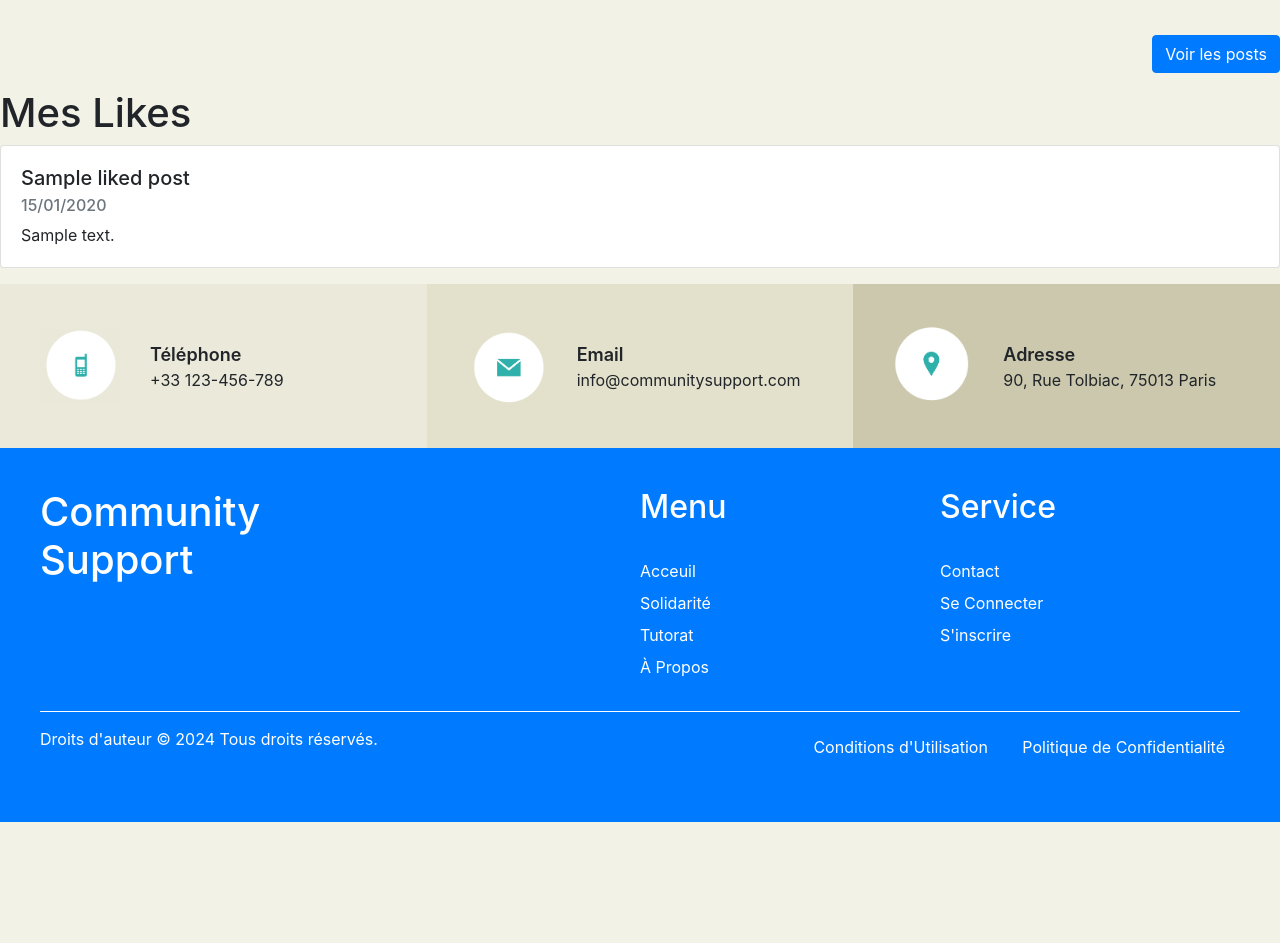
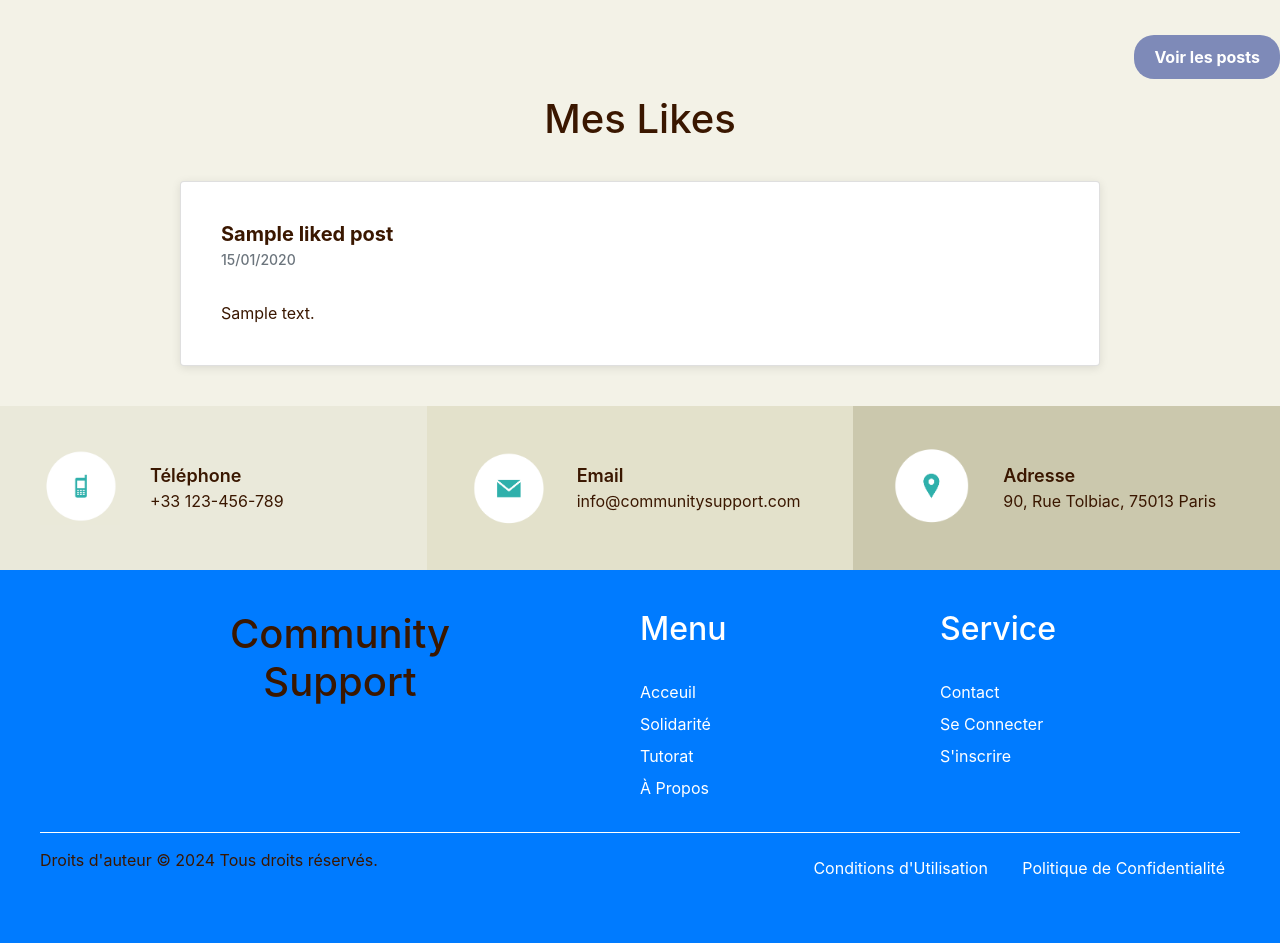
Before and after one commit to lilHmidou/community_support, a Symfony app: template templates/user/eventPost/likes.html.twig in a window 1280 px wide. Shown: the part 236-1179 px from the top of the page. Before the commit the page ends 1058 px from the top, so only its background shows below. Run offline with Twig, Linux system fonts and the light colour scheme; the template is opened without the code that fills it: most values are stand-ins (such as "Sample title", 1, 10 or a date in 2020); style sheets or scripts are compiled from the project's sources; some libraries are stand-ins or nearby versions.

Commit message:
user_stuff

```diff
--- /dev/null
+++ b/assets/styles/mesLikes.css
@@ -0,0 +1,67 @@
+div.d-flex .btn-primary {
+    background-color: #7E8AB8;
+    color: white;
+    border-radius: 20px;
+    padding: 10px 20px;
+    font-weight: bold;
+    border: none;
+}
+
+div.d-flex .btn-primary:hover {
+    background-color: white;
+    color: #7E8AB8;
+    border: 1px solid #7E8AB8;
+}
+
+
+/* Card Styles */
+.card {
+    background-color: #F3F2E7;
+    border-radius: 10px;
+    box-shadow: 0 2px 10px rgba(0, 0, 0, 0.1);
+    margin-bottom: 20px;
+    margin-left: auto; /* Centering the card */
+    margin-right: auto; /* Centering the card */
+    padding: 20px;
+    max-width: 920px; /* Limiting the card width */
+}
+
+.card-body {
+    padding: 20px;
+}
+
+/* Text and Heading Styles */
+h1 {
+    text-align: center;
+    color: #3A1700;
+    font-size: 36px;
+    padding-bottom: 30px;
+}
+
+h5.card-title {
+    color: #3A1700;
+    font-weight: bold;
+}
+
+h6.card-subtitle {
+    color: #777;
+    font-size: 14px;
+}
+
+p.card-text {
+    color: #3A1700;
+    font-size: 16px;
+    line-height: 1.5;
+}
+
+p {
+    color: #3A1700;
+    font-size: 16px;
+    margin-top: 20px;
+}
+
+.no-likes {
+    padding-left: 80px;
+    color: #3A1700;
+    font-size: 16px;
+}
--- a/templates/tutorat/program_posts.html.twig
+++ b/templates/tutorat/program_posts.html.twig
@@ -5,7 +5,7 @@
 {% block stylesheets %}
     {{ parent() }}
     <link rel="stylesheet" href="https://cdn.jsdelivr.net/npm/bootstrap@5.1.3/dist/css/bootstrap.min.css">
-    <link rel="stylesheet" href="{{ asset('styles/tutorat.css') }}">
+    <link rel="stylesheet" href="{{ asset('styles/mesProgrammes.css') }}">
 {% endblock %}
 
 {% block body %}
@@ -69,9 +69,11 @@
                 </div>
             {% else %}
                 <p>Aucun programme en cours</p>
+                <br>
             {% endfor %}
         {% else %}
-            <p>Aucun programme en cours</p>
+            <p class="no-programme">Aucun programme en cours</p>
+            <br>
         {% endif %}
     </div>
 {% endblock %}
--- a/templates/user/eventPost/likes.html.twig
+++ b/templates/user/eventPost/likes.html.twig
@@ -1,6 +1,11 @@
 {% extends 'base.html.twig' %}
 
 {% block title %} Mes Likes {% endblock %}
+
+{% block stylesheets %}
+    {{ parent() }}
+    <link rel="stylesheet" href="{{ asset('styles/mesLikes.css') }}">
+{% endblock %}
 
 {% block body %}
     <div class="d-flex justify-content-end mb-3">
@@ -15,11 +20,14 @@
             <div class="card-body">
                 <h5 class="card-title">{{ like.title }}</h5>
                 <h6 class="card-subtitle mb-2 text-muted">{{ like.createdAtPost|date('d/m/Y') }}</h6>
+                <br>
                 <p class="card-text">{{ like.description }}</p>
             </div>
         </div>
+        <br>
     {% else %}
-        <p>Vous n'avez pas encore liké de posts.</p>
+        <p class="no-likes">Vous n'avez pas encore liké de posts.</p>
+        <br>
     {% endfor %}
 
 {% endblock %}
```
Also changed, not shown: assets/styles/mesPosts.css (added, +92 -0 lines), assets/styles/mesProgrammes.css (added, +70 -0 lines), templates/user/eventPost/event_posts.html.twig (+8 -6 lines).
